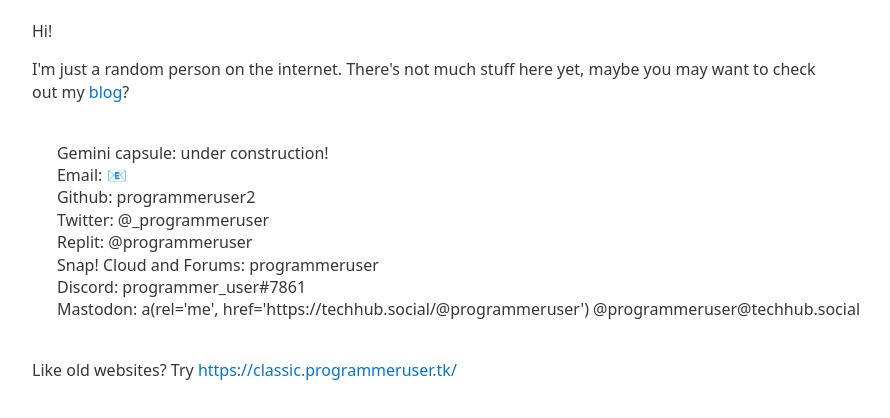
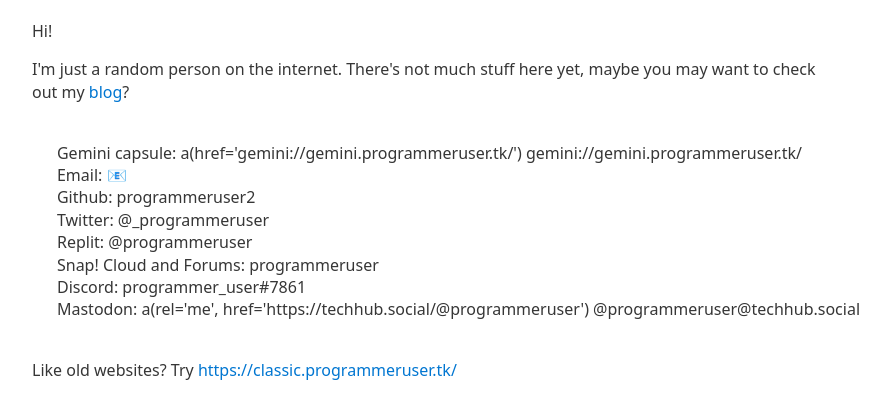
Before and after one commit to programmeruser2/old-website, a website: page src/index.pug in a window 1280 px wide. Shown: the whole page, without its empty margins (208-1098 px from the left). Drawn offline with nearby package versions, Linux system fonts and the light colour scheme; files that its build step writes are made by us from their sources.

Commit message:
add gemini

```diff
--- a/src/index.pug
+++ b/src/index.pug
@@ -7,7 +7,8 @@
         a(href="https://blog.programmeruser.tk") blog
         | ?
     p(style='white-space:pre;')
-        | Gemini capsule: under construction!
+        | Gemini capsule: a(href='gemini://gemini.programmeruser.tk/') gemini://gemini.programmeruser.tk/
+
         | Email:
         a(href='mailto:programmeruser@programmeruser.tk')
         |
```
Also changed, not shown: dist/index.html, 1 other file.
